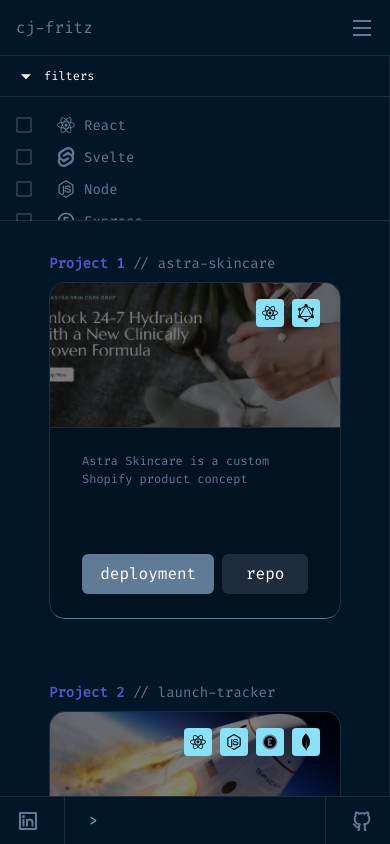
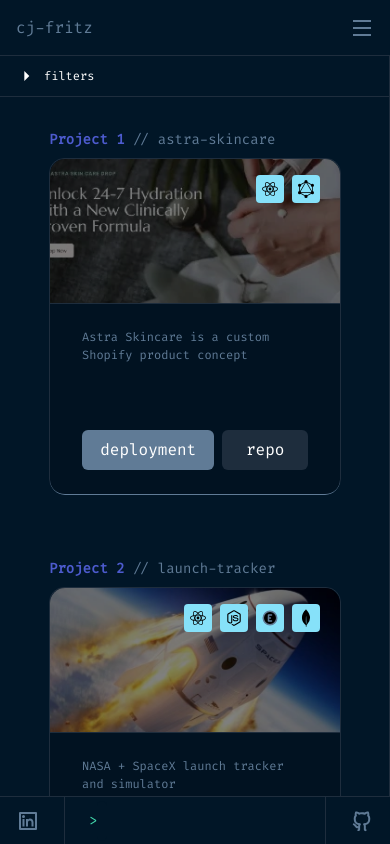
Before and after one commit to cjfritz9/personal-site-v2, a React (Create React App) app in the folder client/: page /projects in a window 390 px wide. Built offline with nearby package versions, Linux system fonts and the light colour scheme.

Commit message:
changed initial status ofsections to be closed on viewports less than 992px wide

```diff
--- a/client/src/components/Pages/ContactMe/ContactsSection.tsx
+++ b/client/src/components/Pages/ContactMe/ContactsSection.tsx
@@ -1,5 +1,5 @@
-import React, { useState } from 'react';
-import { Container, Icon, Stack, Text } from '@chakra-ui/react';
+import React, { useEffect, useLayoutEffect, useState } from 'react';
+import { Container, Icon, Stack, Text, useMediaQuery } from '@chakra-ui/react';
 import { RiArrowDownSFill, RiArrowRightSFill } from 'react-icons/ri';
 import { ContactsSectionProps } from '../../../@types/props';
 import Item from '../About/Item';
@@ -8,7 +8,15 @@ const ContactsSection: React.FC<ContactsSectionProps> = ({
   title,
   listItems
 }) => {
+  const [isSmallerThan992] = useMediaQuery(['(max-width: 992px)']);
   const [isExpanded, setIsExpanded] = useState(true);
+
+  useLayoutEffect(() => {
+    if (isSmallerThan992) {
+      setIsExpanded(false);
+    }
+  }, [isSmallerThan992]);
+
   return (
     <Stack>
       <Container
--- a/client/src/components/Pages/Projects/Filter.tsx
+++ b/client/src/components/Pages/Projects/Filter.tsx
@@ -1,12 +1,19 @@
-import React, { useState } from 'react';
-import { Container, Icon, Stack, Text } from '@chakra-ui/react';
+import React, { useLayoutEffect, useState } from 'react';
+import { Container, Icon, Stack, Text, useMediaQuery } from '@chakra-ui/react';
 import { filterItems } from './data/filterItems';
 import FilterItem from './FilterItem';
 import { scrollbarStyles } from '../../../theme/BrandColors';
 import { RiArrowDownSFill, RiArrowRightSFill } from 'react-icons/ri';
 
 const Filter: React.FC = () => {
+  const [isSmallerThan992] = useMediaQuery(['(max-width: 992px)']);
   const [isExpanded, setIsExpanded] = useState(true);
+
+  useLayoutEffect(() => {
+    if (isSmallerThan992) {
+      setIsExpanded(false);
+    }
+  }, [isSmallerThan992]);
 
   return (
     <Stack
```
Also changed, not shown: 8 other files (tests, documents, lock files or other folders).
